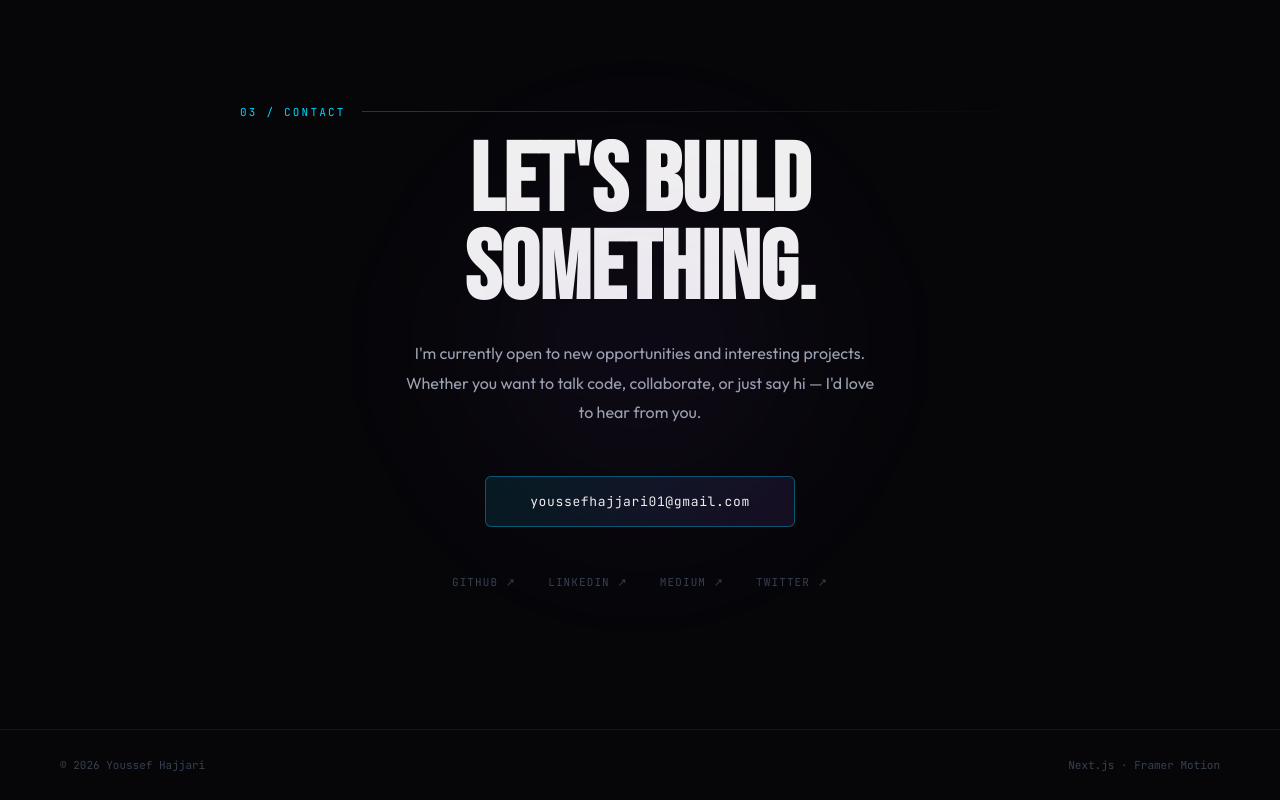
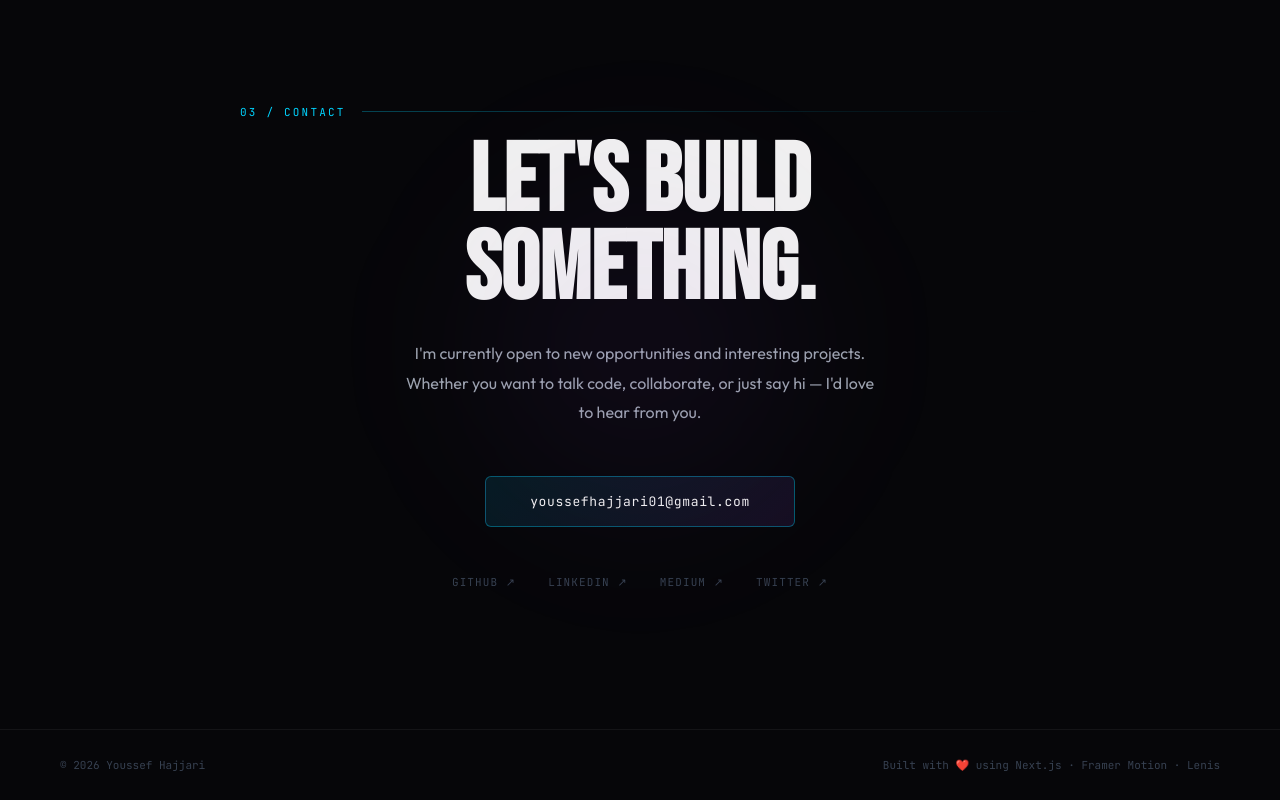
Before and after one commit to Yusfuu/yusufu, a Next.js app: page / in a window 1280 px wide. Shown: the part 2589-3389 px from the top of the page. Built offline with nearby package versions, Linux system fonts and the light colour scheme; no server answers.

Commit message:
fix: add sizes prop to next/image with fill

```diff
--- a/app/page.tsx
+++ b/app/page.tsx
@@ -4,6 +4,7 @@ import Skills from '@/components/Skills';
 import Contact from '@/components/Contact';
 import GrainOverlay from '@/components/GrainOverlay';
 import ClientWidgets from '@/components/Clientwidgets';
+import { stack } from '@/lib/constants';
 
 export default function Home() {
   return (
@@ -64,7 +65,22 @@ export default function Home() {
             fontSize: '11px',
             color: 'var(--color-ghost)',
           }}>
-          Next.js · Framer Motion
+          Built with ❤️ using{' '}
+          {stack.map((tech, i) => (
+            <span key={tech.name}>
+              <a
+                href={tech.url}
+                target='_blank'
+                rel='noopener noreferrer'
+                style={{
+                  color: 'inherit',
+                  textDecoration: 'none',
+                }}>
+                {tech.name}
+              </a>
+              {i < stack.length - 1 && ' · '}
+            </span>
+          ))}
         </span>
       </footer>
     </>
--- a/components/SpotifyWidget.tsx
+++ b/components/SpotifyWidget.tsx
@@ -212,6 +212,7 @@ export default function SpotifyWidget() {
                   alt={data.album ?? 'album art'}
                   fill
                   style={{ objectFit: 'cover' }}
+                  sizes='(max-width: 768px) 80px, 120px'
                 />
                 <div
                   style={{
--- a/lib/constants.ts
+++ b/lib/constants.ts
@@ -45,4 +45,10 @@ export const socialLinks = [
   { name: 'twitter', url: 'https://twitter.com/Yosufuu' },
 ];
 
+export const stack = [
+  { name: 'Next.js', url: 'https://nextjs.org' },
+  { name: 'Framer Motion', url: 'https://www.framer.com/motion/' },
+  { name: 'Lenis', url: 'https://lenis.darkroom.engineering/' },
+];
+
 export type Category = (typeof categories)[number];
```
